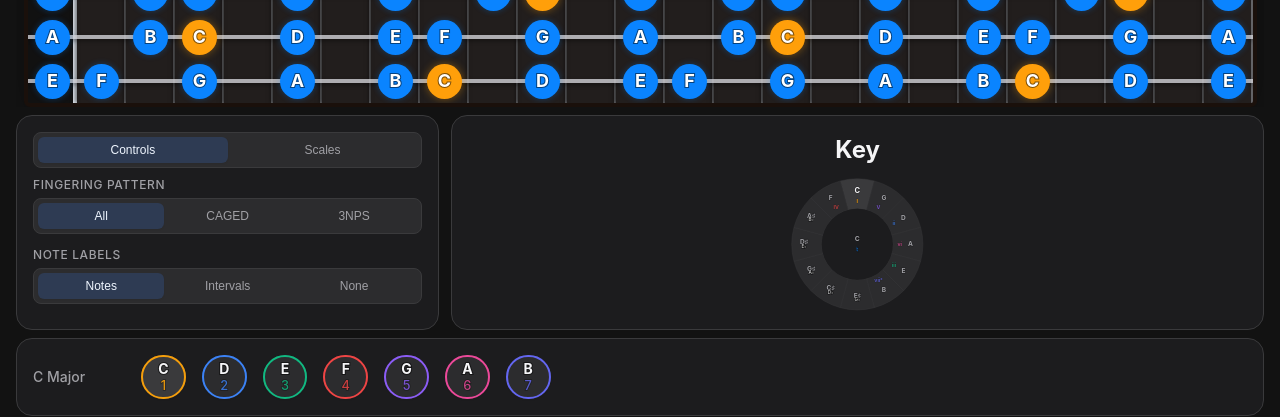
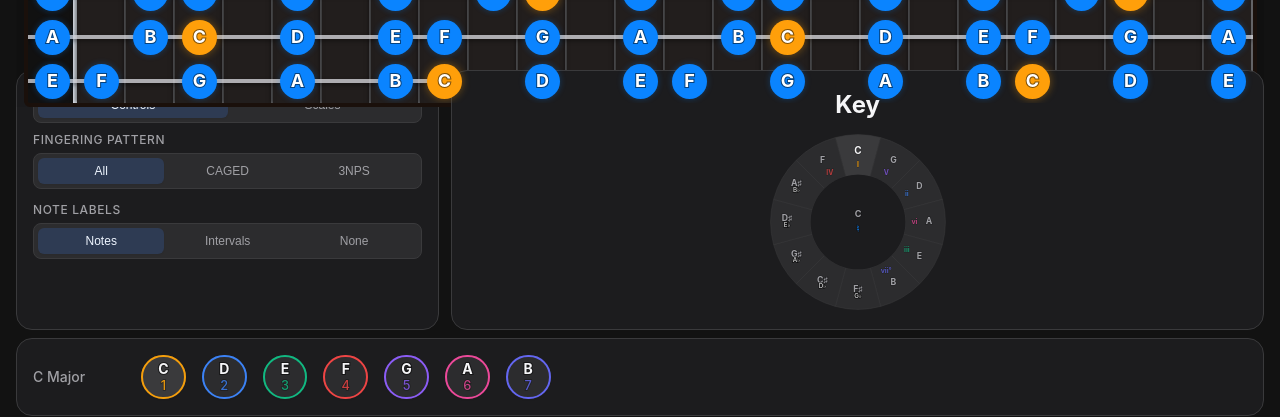
Before and after one commit to iecg/fretboard-app, a React (Vite) app: page / in a window 1280 px wide. Shown: the part 312-729 px from the top of the page. Built offline with nearby package versions, Linux system fonts and the light colour scheme.

Commit message:
feat(layout): add per-container min-heights to prevent flex collapse

```diff
--- a/src/App.css
+++ b/src/App.css
@@ -587,6 +587,7 @@
   display: flex;
   flex-direction: column;
   flex-shrink: 0;
+  min-height: 72px; /* UAT-01: matches SUMMARY_MIN_HEIGHT — prevents summary row from collapsing */
   gap: var(--space-2);
 }
 
@@ -820,6 +821,7 @@
   .mobile-tab-panel {
     display: flex;
     flex-direction: column;
+    min-height: 200px; /* UAT-01: mobile already scrolls; floor prevents tab content collapse */
     gap: var(--space-3);
   }
 
@@ -948,7 +950,7 @@
   grid-template-rows: 1fr;
   gap: var(--space-4);
   flex: 1 1 0;
-  min-height: 0;
+  min-height: 260px; /* UAT-01: prevent flex collapse squishing controls off-screen */
   min-width: 620px;
 }
 
@@ -957,6 +959,7 @@
   flex-direction: column;
   gap: var(--space-4);
   grid-column: 1;
+  min-height: 260px; /* UAT-01: prevent flex collapse squishing controls off-screen */
   min-width: 280px;
 }
 
@@ -964,6 +967,7 @@
   grid-column: 2;
   grid-row: 1;
   min-width: 0;
+  min-height: 260px; /* UAT-01: prevent flex collapse squishing key/CoF column off-screen */
   flex: unset;
   display: flex;
   flex-direction: column;
@@ -1258,3 +1262,14 @@
 
 /* POST-PHASE-05 INVARIANT: no background/border/border-radius outside :root,
    .panel-surface, and product-specific components (buttons, badges, fretboard). */
+
+/* ── Per-container vertical floor (UAT-01 fix) ──────────────────────────────
+   These min-heights prevent flex collapse squishing controls off-screen at
+   short viewport heights. Values match CONTROLS_MIN_HEIGHT (260px) and
+   SUMMARY_MIN_HEIGHT (72px) from src/layout/constants.ts.
+   Update both locations if control group heights change significantly.       */
+
+/* Tablet-portrait: controls panel row */
+.app-container[data-layout-mode="tablet-portrait"] .tablet-portrait-panel {
+  min-height: 260px; /* UAT-01: matches CONTROLS_MIN_HEIGHT */
+}
```
